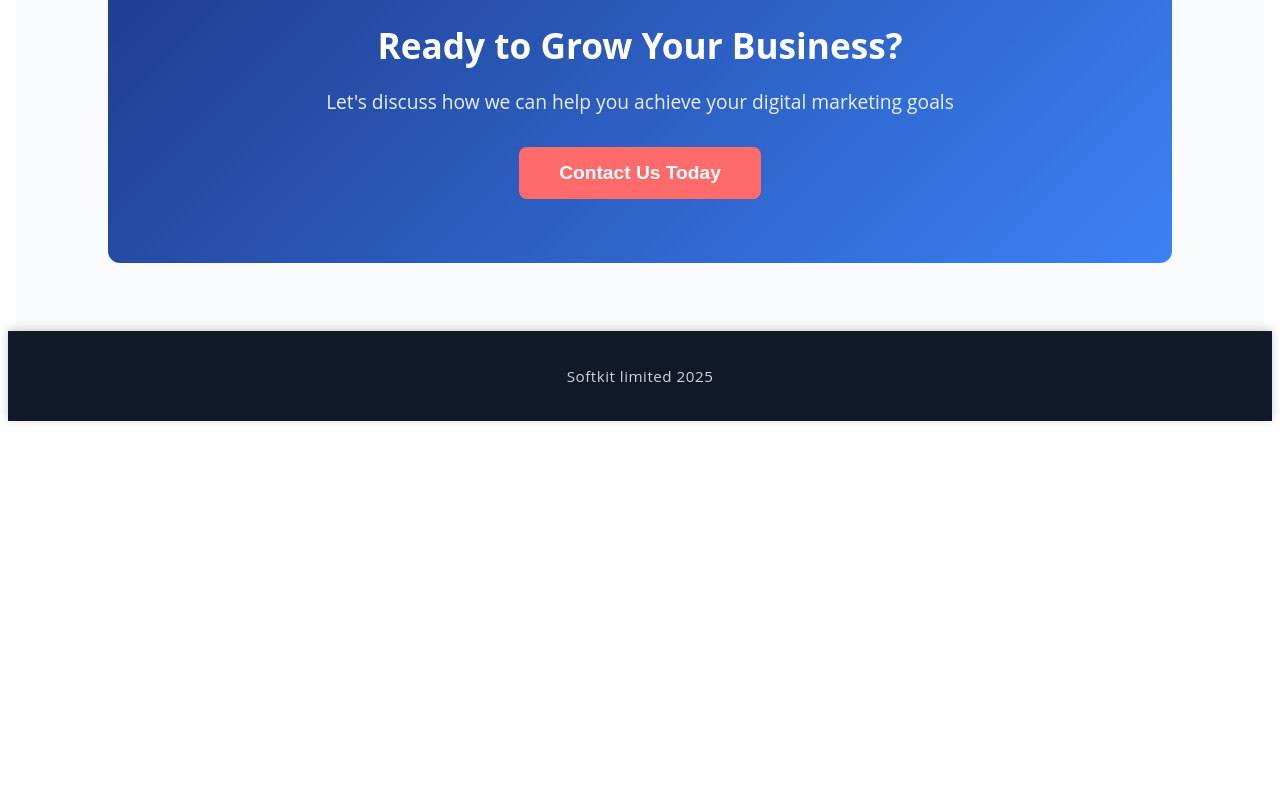
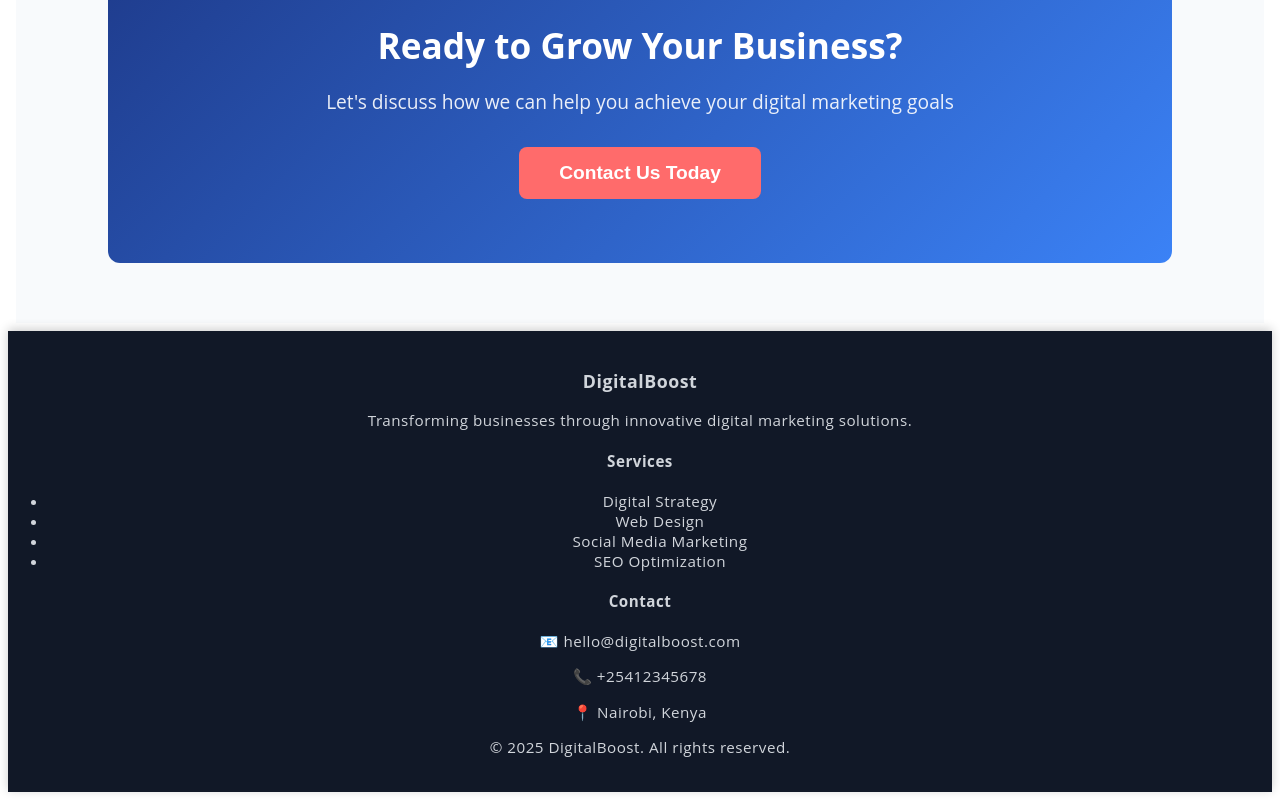
Before and after one commit to MauriceOmbewa/softkit-angular, an Angular app: page / in a window 1280 px wide. Shown: the part 1988-2788 px from the top of the page. Before the commit the page ends 2417 px from the top, so only its background shows below. Built offline with nearby package versions, Linux system fonts and the light colour scheme.

Commit message:
Transform footer into professional agency footer

```diff
--- a/src/app/app.footer.html
+++ b/src/app/app.footer.html
@@ -1,3 +1,26 @@
 <div class="footer">
-    <p>Softkit limited 2025</p>
+    <div class="footer-content">
+        <div class="footer-section">
+            <h3>DigitalBoost</h3>
+            <p>Transforming businesses through innovative digital marketing solutions.</p>
+        </div>
+        <div class="footer-section">
+            <h4>Services</h4>
+            <ul>
+                <li>Digital Strategy</li>
+                <li>Web Design</li>
+                <li>Social Media Marketing</li>
+                <li>SEO Optimization</li>
+            </ul>
+        </div>
+        <div class="footer-section">
+            <h4>Contact</h4>
+            <p>📧 hello@digitalboost.com</p>
+            <p>📞 +25412345678</p>
+            <p>📍 Nairobi, Kenya</p>
+        </div>
+    </div>
+    <div class="footer-bottom">
+        <p>&copy; 2025 DigitalBoost. All rights reserved.</p>
+    </div>
 </div>
```
